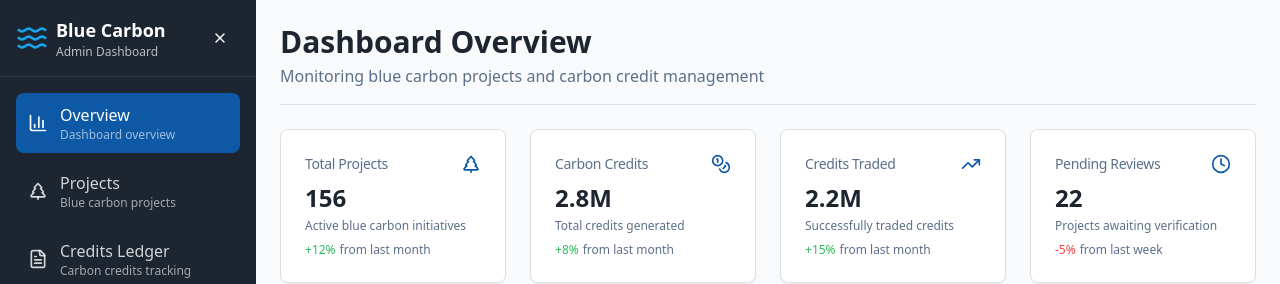
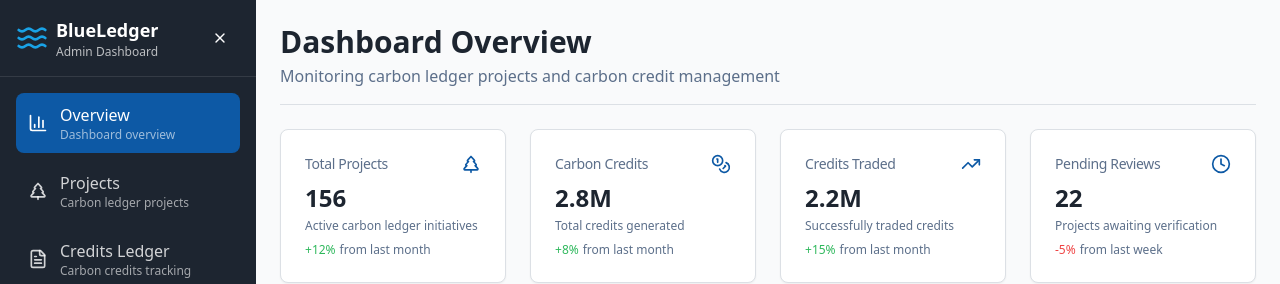
Before and after one commit to Shlok1729/carbon-tide-admin, a React (Vite) app: page / in a window 1280 px wide. Shown: the top 284 px of the page. Built offline with nearby package versions, Linux system fonts and the light colour scheme; the HTML template or start-up script is replaced by a standard one.

Commit message:
Rename Blue Carbon to BlueLedger

```diff
--- a/index.html
+++ b/index.html
@@ -3,12 +3,12 @@
   <head>
     <meta charset="UTF-8" />
     <meta name="viewport" content="width=device-width, initial-scale=1.0" />
-    <title>Blue Carbon Admin Dashboard</title>
-    <meta name="description" content="Government admin dashboard for blue carbon projects and carbon credit management" />
+    <title>BlueLedger Admin Dashboard</title>
+    <meta name="description" content="Government admin dashboard for carbon ledger projects and carbon credit management" />
     <meta name="author" content="Environmental Affairs Department" />
 
-    <meta property="og:title" content="Blue Carbon Admin Dashboard" />
-    <meta property="og:description" content="Government admin dashboard for blue carbon projects and carbon credit management" />
+    <meta property="og:title" content="BlueLedger Admin Dashboard" />
+    <meta property="og:description" content="Government admin dashboard for carbon ledger projects and carbon credit management" />
     <meta property="og:type" content="website" />
     <meta property="og:image" content="https://lovable.dev/opengraph-image-p98pqg.png" />
 
--- a/src/components/DashboardSidebar.tsx
+++ b/src/components/DashboardSidebar.tsx
@@ -25,7 +25,7 @@ const navigationItems = [
     title: "Projects",
     icon: TreePine,
     href: "/projects",
-    description: "Blue carbon projects"
+    description: "Carbon ledger projects"
   },
   {
     title: "Credits Ledger",
@@ -71,7 +71,7 @@ export const DashboardSidebar = ({ isCollapsed, setIsCollapsed }: DashboardSideb
             <div className="flex items-center space-x-2">
               <Waves className="h-8 w-8 text-dashboard-accent" />
               <div>
-                <h1 className="font-bold text-lg">Blue Carbon</h1>
+                <h1 className="font-bold text-lg">BlueLedger</h1>
                 <p className="text-xs text-white/70">Admin Dashboard</p>
               </div>
             </div>
--- a/src/components/Overview.tsx
+++ b/src/components/Overview.tsx
@@ -51,7 +51,7 @@ export const Overview = () => {
       <div className="border-b border-border pb-4">
         <h1 className="text-3xl font-bold text-foreground">Dashboard Overview</h1>
         <p className="text-muted-foreground mt-1">
-          Monitoring blue carbon projects and carbon credit management
+          Monitoring carbon ledger projects and carbon credit management
         </p>
       </div>
 
@@ -60,7 +60,7 @@ export const Overview = () => {
         <DashboardCard
           title="Total Projects"
           value={mockData.totalProjects}
-          description="Active blue carbon initiatives"
+          description="Active carbon ledger initiatives"
           icon={TreePine}
           trend={{
             value: 12,
--- a/src/index.css
+++ b/src/index.css
@@ -8,7 +8,7 @@ All colors MUST be HSL.
 
 @layer base {
   :root {
-    /* Blue Carbon Government Theme */
+    /* BlueLedger Government Theme */
     --background: 210 20% 98%;
     --foreground: 215 25% 15%;
 
--- a/src/pages/Projects.tsx
+++ b/src/pages/Projects.tsx
@@ -7,7 +7,7 @@ const Projects = () => {
     <DashboardLayout>
       <div className="space-y-6">
         <div>
-          <h1 className="text-3xl font-bold tracking-tight">Blue Carbon Projects</h1>
+          <h1 className="text-3xl font-bold tracking-tight">BlueLedger Projects</h1>
           <p className="text-muted-foreground">
             Monitor and manage registered restoration projects
           </p>
```
